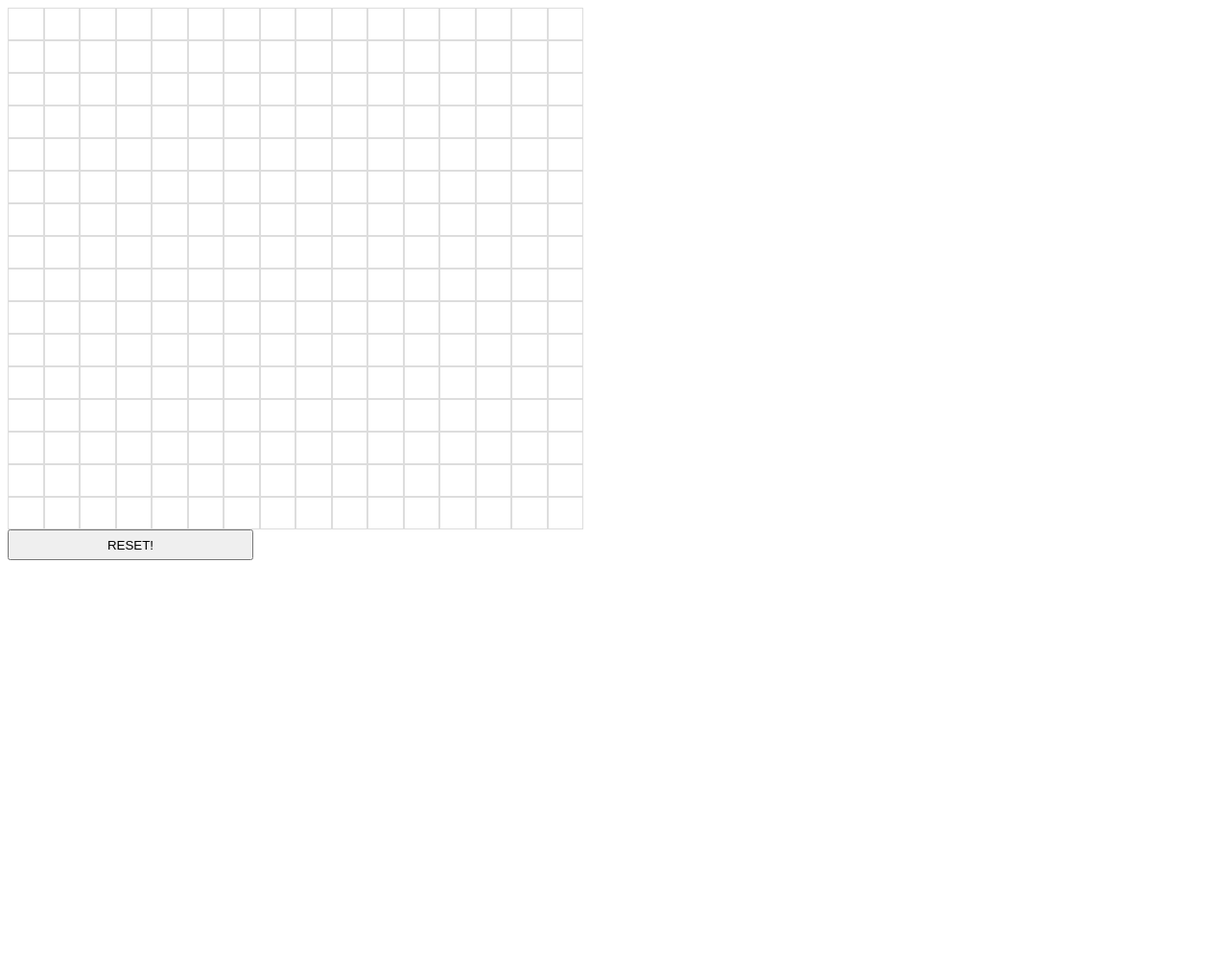
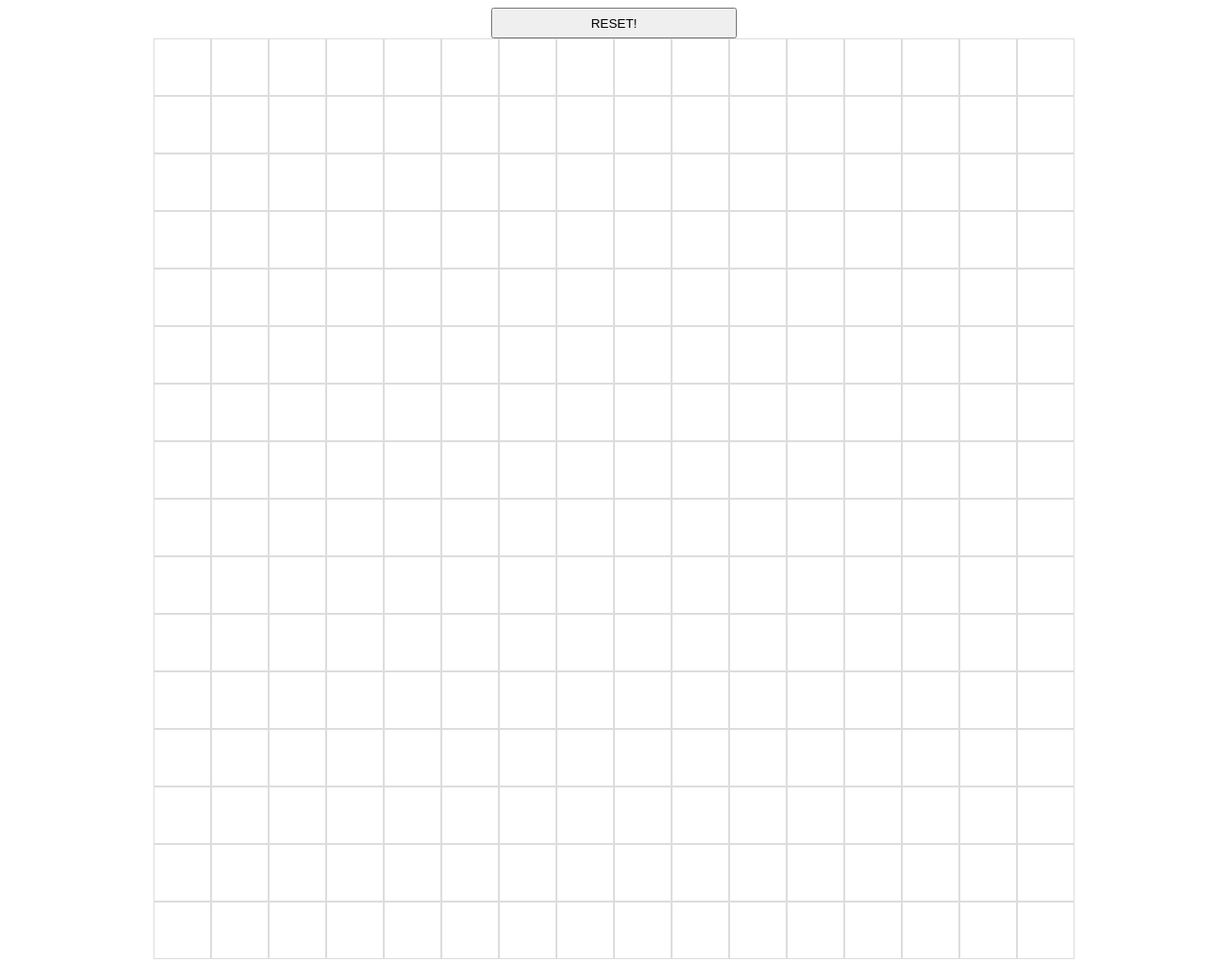
Before and after one commit to Amazonick/etch-a-sketch, a plain HTML site: page index.html in a window 1280 px wide. Shown: the whole page at 96% size. Before the commit the page ends 800 px from the top, so only its background shows below. Drawn offline with Linux system fonts and the light colour scheme.

Commit message:
Added reset button and finishing touches

```diff
--- a/index.html
+++ b/index.html
@@ -1,18 +1,14 @@
 <!DOCTYPE html>
 <html lang="en">
     <head>
-    <meta charset="UTF-8">
-    <meta http-equiv="X-UA-Compatible" content="IE=edge">
-    <meta name="viewport" content="width=device-width, initial-scale=1.0">
+        <meta charset="UTF-8" />
+        <meta http-equiv="X-UA-Compatible" content="IE=edge" />
+        <meta name="viewport" content="width=device-width, initial-scale=1.0" />
         <title>Etch-a-Sketch</title>
-    <link rel="stylesheet" href="style.css">
+        <link rel="stylesheet" href="style.css" />
     </head>
     <body>
-    <div id="container">
-
-    </div>
-
-
+        <div id="container"></div>
 
         <script rel="javascript" src="script.js"></script>
     </body>
--- a/script.js
+++ b/script.js
@@ -4,9 +4,14 @@ const body = document.querySelector('body');
 function makeGrid(rows, columns) {
     container.style.setProperty('--grid-rows', rows);
     container.style.setProperty('--grid-columns', columns);
-  container.style.width = '600px';
+    container.style.width = '960px';
+    container.style.height = '960px';
+    container.style.overflow = 'hidden';
     for (i = 0; i < rows * columns; i++) {
         let cell = document.createElement('div');
+        cell.style.minHeight = '0';
+        cell.style.minWidth = '0';
+        cell.style.overflow = 'hidden';
         container.appendChild(cell).className = 'grid-item';
         cell.addEventListener('mouseover', () => {
             cell.style.backgroundColor = 'black';
@@ -22,22 +27,18 @@ function createButton() {
     btn.style.width = '256px';
     btn.style.height = '32px';
     btn.innerText = 'RESET!';
-  body.appendChild(btn).className = 'btn';
+    body.insertBefore(btn, container).className = 'btn';
     btn.addEventListener('click', () => {
         document.querySelectorAll('.grid-item').forEach((e) => e.remove());
         let gridInput = prompt(
             'How many squares per one side would you like? (max. 100)'
         );
         if (gridInput > 100) {
-      alert('NO MORE THAN 100 YOU DUMB FCK!');
+            alert('NO MORE THAN 100!');
             return;
         }
         rows = gridInput;
         columns = gridInput;
-      makeGrid(rows, columns)
+        makeGrid(rows, columns);
     });
-
-  function resetGrid() {
-    makeGrid(16, 16);
 }
-}
--- a/style.css
+++ b/style.css
@@ -1,7 +1,12 @@
 body {
-  display: grid;
+    display: flex;
     flex-direction: column;
     align-items: center;
+}
+
+:root {
+    --grid-columns: 1;
+    --grid-rows: 1;
 }
 
 #container {
```
Lines whose indentation alone changed are shown as unchanged.
